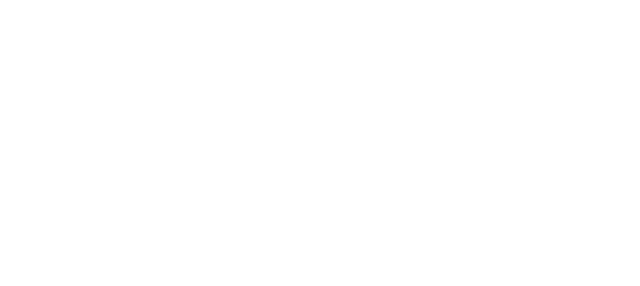
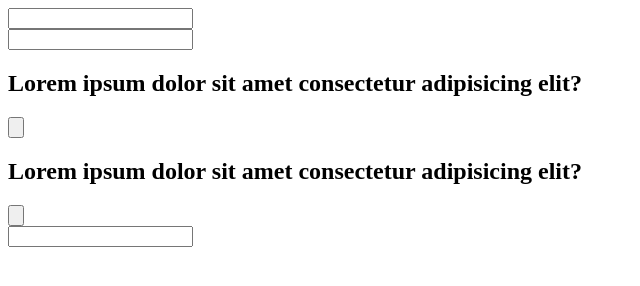
Before and after one commit to rowan-codeland/user-first-form, a plain HTML site: page index.html in a window 1280 px wide. Shown: the whole page, without its empty margins (0-640 px from the left). Drawn offline with Linux system fonts and the light colour scheme.

Commit message:
add app.js, style.css & form to index.html

```diff
--- a/index.html
+++ b/index.html
@@ -6,6 +6,25 @@
     <title>User First Form</title>
 </head>
 <body>
+    <form>
+        <div class="field">
+            <input type="text" required />
+        </div>
+        <div class="field">
+            <input type="text" required />
+        </div>
+        <div class="field">
+            <h2>Lorem ipsum dolor sit amet consectetur adipisicing elit?</h2>
+            <input type="button" required />
+        </div>
+        <div class="field">
+            <h2>Lorem ipsum dolor sit amet consectetur adipisicing elit?</h2>
+            <input type="button" required />
+        </div>
+        <div class="field">
+            <input type="email" required />
+        </div>
+    </form>
 
 </body>
 </html>
```
Also changed, not shown: app.js (added), style.css (added).
